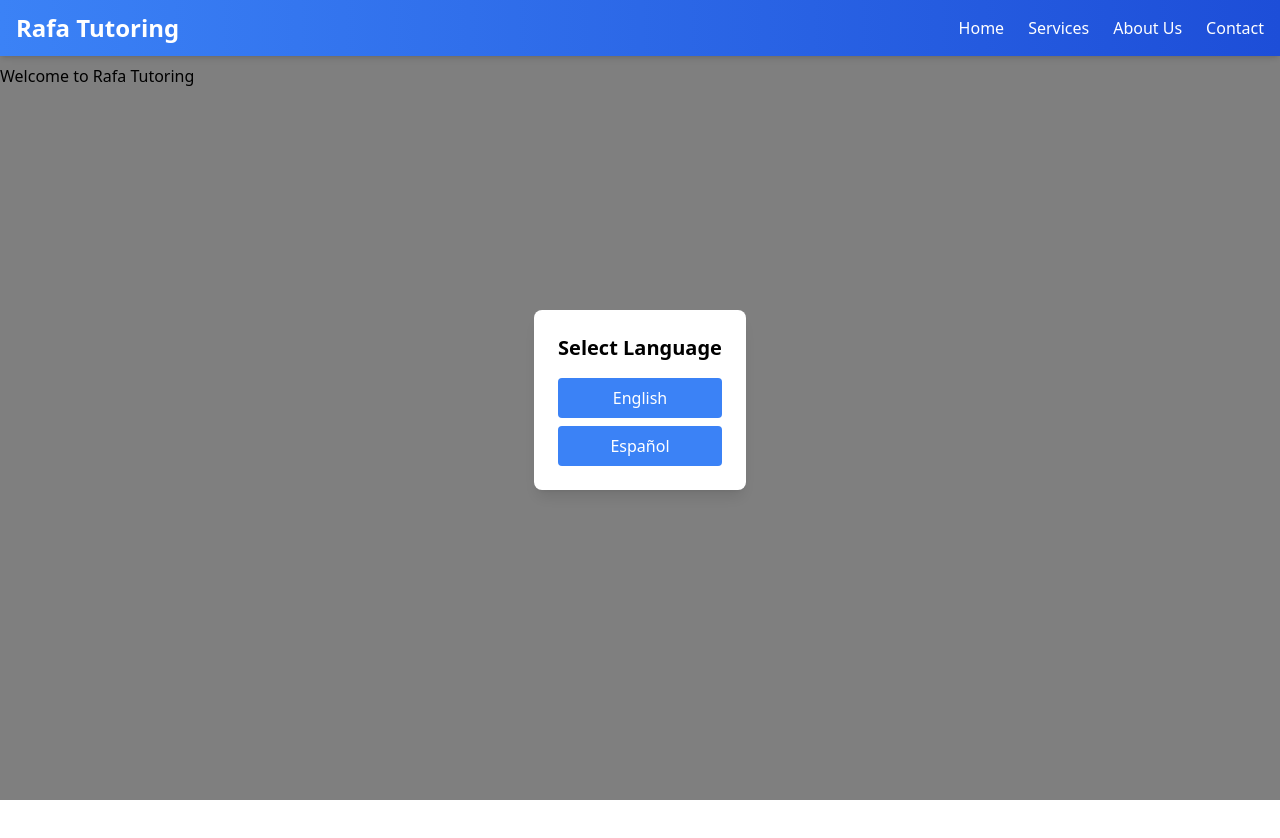
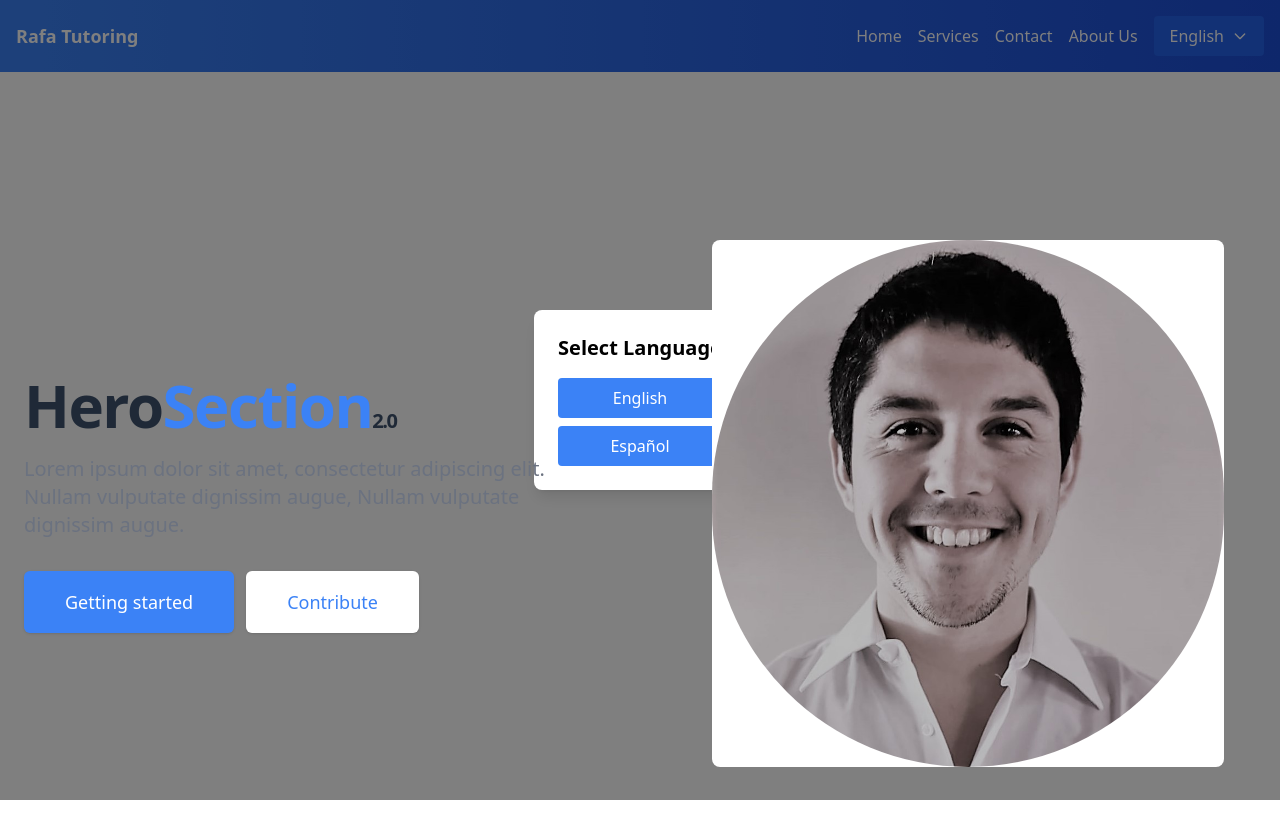
Before and after one commit to rquinterosv/TutorProfile, a React (Vite) app: page / in a window 1280 px wide. Shown: the top 838 px of the page. Before the commit the page ends 800 px from the top, so only its background shows below. Built offline with nearby package versions, Linux system fonts and the light colour scheme.

Commit message:
modificando seleccion de lenguajes

```diff
--- a/src/components/LengSelect.jsx
+++ b/src/components/LengSelect.jsx
@@ -1,4 +1,3 @@
-// src/components/LengSelect.jsx
 import React from 'react';
 import { useTranslation } from 'react-i18next';
 
@@ -6,6 +5,7 @@ const LengSelect = ({ onClose }) => {
   const { i18n } = useTranslation();
 
   const handleChangeLanguage = (lang) => {
+    localStorage.setItem('language', lang); // Guardar idioma en localStorage
     i18n.changeLanguage(lang);
     onClose(); // Cierra el modal después de seleccionar el idioma
   };
--- a/src/components/Navbar.jsx
+++ b/src/components/Navbar.jsx
@@ -1,61 +1,105 @@
-// src/components/Navbar.jsx
 import React, { useState } from 'react';
 import { Link } from 'react-router-dom';
 import { useTranslation } from 'react-i18next';
-import { Menu, X } from 'react-feather'; // Icons for mobile menu
 
 const Navbar = () => {
   const { t, i18n } = useTranslation();
   const [isMenuOpen, setIsMenuOpen] = useState(false);
+  const [isDropdownOpen, setIsDropdownOpen] = useState(false);
 
-  const navigationLinks = [
-    { path: '/', label: t('navbar.home') },
-    { path: '/services', label: t('navbar.services') },
-    { path: '/about', label: t('navbar.about') },
-    { path: '/contact', label: t('navbar.contact') },
-  ];
+  const changeLanguage = (lang) => {
+    i18n.changeLanguage(lang);
+    localStorage.setItem('language', lang); // Save the selected language to localStorage
+    setIsDropdownOpen(false); // Close the dropdown after selecting
+  };
 
   return (
-    <nav className="fixed top-0 left-0 w-full bg-gradient-to-r from-blue-500 to-blue-700 shadow-md z-50">
-      <div className="container mx-auto px-4 py-3 flex justify-between items-center">
-        <Link to="/">
-          <h1 className="text-2xl text-white font-bold">Rafa Tutoring</h1>
-        </Link>
-
-        {/* Desktop Menu */}
-        <div className="hidden md:flex space-x-6">
-          {navigationLinks.map((link) => (
-            <Link
-              key={link.path}
-              to={link.path}
-              className="text-white hover:text-gray-200 transition duration-200"
+    <nav className="bg-gradient-to-r from-blue-500 to-blue-700 p-4">
+      <div className="container mx-auto flex justify-between items-center">
+        <h1 className="text-white text-lg font-bold">Rafa Tutoring</h1>
+        <div className="flex md:hidden items-center">
+          <button
+            onClick={() => setIsMenuOpen(!isMenuOpen)}
+            className="text-white ml-4"
+          >
+            <svg
+              className="w-6 h-6"
+              fill="none"
+              stroke="currentColor"
+              viewBox="0 0 24 24"
+              xmlns="http://www.w3.org/2000/svg"
             >
-              {link.label}
-            </Link>
-          ))}
-        </div>
-
-        {/* Mobile Menu Button */}
-        <div className="md:hidden">
-          <button onClick={() => setIsMenuOpen(!isMenuOpen)}>
-            {isMenuOpen ? <X className="text-white w-6 h-6" /> : <Menu className="text-white w-6 h-6" />}
+              <path strokeLinecap="round" strokeLinejoin="round" strokeWidth="2" d="M4 6h16M4 12h16m-7 6h7" />
+            </svg>
+          </button>
+          <button
+            onClick={() => setIsDropdownOpen(!isDropdownOpen)}
+            className="bg-blue-600 text-white px-4 py-2 rounded flex items-center ml-4"
+          >
+            {i18n.language === 'en' ? 'English' : 'Español'}
+            <svg
+              className="ml-2 w-4 h-4"
+              fill="none"
+              stroke="currentColor"
+              viewBox="0 0 24 24"
+              xmlns="http://www.w3.org/2000/svg"
+            >
+              <path strokeLinecap="round" strokeLinejoin="round" strokeWidth="2" d="M19 9l-7 7-7-7" />
+            </svg>
           </button>
         </div>
+        <div className="hidden md:flex items-center space-x-4">
+          <Link to="/" className="text-white">{t('navbar.home')}</Link>
+          <Link to="/services" className="text-white">{t('navbar.services')}</Link>
+          <Link to="/contact" className="text-white">{t('navbar.contact')}</Link>
+          <Link to="/about" className="text-white">{t('navbar.about')}</Link>
+          <div className="relative">
+            <button
+              onClick={() => setIsDropdownOpen(!isDropdownOpen)}
+              className="bg-blue-600 text-white px-4 py-2 rounded flex items-center"
+            >
+              {i18n.language === 'en' ? 'English' : 'Español'}
+              <svg
+                className="ml-2 w-4 h-4"
+                fill="none"
+                stroke="currentColor"
+                viewBox="0 0 24 24"
+                xmlns="http://www.w3.org/2000/svg"
+              >
+                <path strokeLinecap="round" strokeLinejoin="round" strokeWidth="2" d="M19 9l-7 7-7-7" />
+              </svg>
+            </button>
+            {isDropdownOpen && (
+              <div className="absolute right-0 mt-2 w-48 bg-gray-700 rounded-md shadow-lg">
+                <ul className="py-1">
+                  <li>
+                    <button
+                      onClick={() => changeLanguage('en')}
+                      className="block px-4 py-2 text-white hover:bg-gray-600 w-full text-left"
+                    >
+                      English
+                    </button>
+                  </li>
+                  <li>
+                    <button
+                      onClick={() => changeLanguage('es')}
+                      className="block px-4 py-2 text-white hover:bg-gray-600 w-full text-left"
+                    >
+                      Español
+                    </button>
+                  </li>
+                </ul>
+              </div>
+            )}
+          </div>
+        </div>
       </div>
-
-      {/* Mobile Menu Dropdown */}
       {isMenuOpen && (
-        <div className="md:hidden bg-blue-600">
-          {navigationLinks.map((link) => (
-            <Link
-              key={link.path}
-              to={link.path}
-              className="block px-4 py-2 text-white hover:bg-blue-500 transition duration-200"
-              onClick={() => setIsMenuOpen(false)} // Close menu after click
-            >
-              {link.label}
-            </Link>
-          ))}
+        <div className="md:hidden">
+          <Link to="/" className="block px-4 py-2 text-white">{t('navbar.home')}</Link>
+          <Link to="/services" className="block px-4 py-2 text-white">{t('navbar.services')}</Link>
+          <Link to="/contact" className="block px-4 py-2 text-white">{t('navbar.contact')}</Link>
+          <Link to="/about" className="block px-4 py-2 text-white">{t('navbar.about')}</Link>
         </div>
       )}
     </nav>
--- a/src/i18n.js
+++ b/src/i18n.js
@@ -1,31 +1,20 @@
-// src/i18n.js
 import i18n from 'i18next';
 import { initReactI18next } from 'react-i18next';
-
-import enTranslation from '../public/locales/en/translation.json';
-import esTranslation from '../public/locales/es/translation.json';
-
-const resources = {
-  en: {
-    translation: enTranslation,
-  },
-  es: {
-    translation: esTranslation,
-  },
-};
+import XHR from 'i18next-http-backend';
 
 i18n
+  .use(XHR) // Use i18next-http-backend to load translations from files
   .use(initReactI18next)
   .init({
-    resources,
-    fallbackLng: 'en', // Idioma por defecto
+    backend: {
+      // Path to your translation files
+      loadPath: '/locales/{{lng}}/translation.json'
+    },
+    lng: localStorage.getItem('language') || 'en', // Default to 'en' if no language is stored
+    fallbackLng: 'en',
     interpolation: {
-      escapeValue: false,
-    },
-    detection: {
-      order: ['localStorage', 'navigator'],
-      caches: ['localStorage'],
-    },
+      escapeValue: false
+    }
   });
 
 export default i18n;
--- a/src/pages/Home.jsx
+++ b/src/pages/Home.jsx
@@ -1,9 +1,17 @@
 // src/pages/Home.jsx
-import React, { useState } from 'react';
+import React, { useState, useEffect } from 'react';
 import LengSelect from '../components/LengSelect';
+import Hero from '../components/Hero'
 
 const Home = () => {
   const [isModalOpen, setIsModalOpen] = useState(true);
+
+  useEffect(() => {
+    const storedLanguage = localStorage.getItem('language');
+    if (storedLanguage) {
+      setIsModalOpen(false); // Si ya hay un idioma guardado, no mostrar el modal
+    }
+  }, []);
 
   const handleCloseModal = () => {
     setIsModalOpen(false);
@@ -12,8 +20,7 @@ const Home = () => {
   return (
     <div>
       {isModalOpen && <LengSelect onClose={handleCloseModal} />}
-      {/* Contenido de la página de inicio */}
-      <h1>Welcome to Rafa Tutoring</h1>
+      <Hero />
     </div>
   );
 };
```
